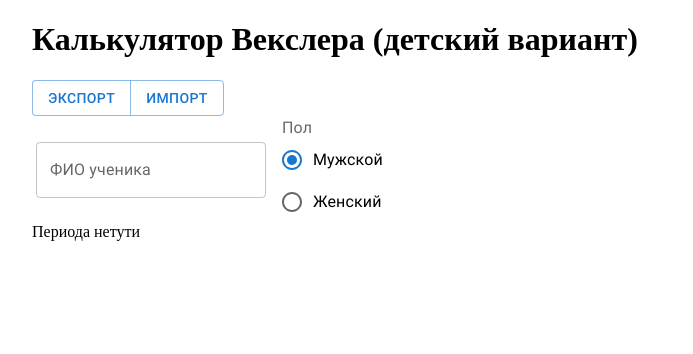
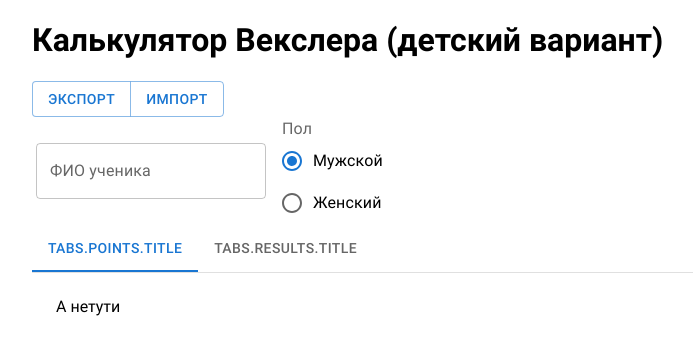
Before and after one commit to mariia-kovsharova/Wechsler, a React app: page / in a window 1280 px wide. Shown: the top 354 px of the page, without its empty margins (32-725 px from the left). Built offline with nearby package versions, Linux system fonts and the light colour scheme.

Commit message:
fonts, some features

```diff
--- a/src/domain/entities/period/period.ts
+++ b/src/domain/entities/period/period.ts
@@ -1,23 +1,116 @@
+import { Getter } from '../../../lib/getter';
+import { isNil } from '../../../lib/utils';
+import {
+    ArithmeticSubtest, AwarenessSubtest, ComprehensibilitySubtest,
+    CubesSubtest, DetailsSubtest, DigitsRepeatSubtest,
+    EncryptionSubtest, FiguresSubtest, ImagesSubtest,
+    LabyrinthsSubtest, LexicalSubtest, SimilaritySubtest,
+} from '../subtests';
 import { Subtest } from '../subtests/subtest';
 
 const MINIMAL_COUNT_OF_TESTS_IN_GROUP = 4;
 const MAXIMUM_COUNT_OF_TESTS_IN_GROUP = 6;
 
-export abstract class Period {
+export interface IPeriod {
+    awareness: AwarenessSubtest;
+    // comprehensibility: ComprehensibilitySubtest;
+    // arithmetic: ArithmeticSubtest;
+    // similarity: SimilaritySubtest;
+    // lexical: LexicalSubtest;
+    // digitsRepeat: DigitsRepeatSubtest;
+    // details: DetailsSubtest;
+    // images: ImagesSubtest;
+    // cubes: CubesSubtest;
+    // figures: FiguresSubtest;
+    // encription: EncryptionSubtest;
+    // labyrinth: LabyrinthsSubtest;
+}
+
+export type TestName = keyof IPeriod;
+
+export abstract class Period implements Readonly<IPeriod> {
     public readonly description: string;
 
-    private verbalSubtests: ReadonlyArray<Subtest>;
+    private _awareness!: AwarenessSubtest;
 
-    private inverbalSubtests: ReadonlyArray<Subtest>;
+    public get awareness(): AwarenessSubtest {
+        return this._awareness;
+    }
+
+    protected set awareness(value: AwarenessSubtest) {
+        this._awareness = value;
+    }
+
+    protected comprehensibility!: ComprehensibilitySubtest;
+
+    // public get comprehensibility(): ComprehensibilitySubtest {
+    //     return this._comprehensibility;
+    // }
+
+    protected arithmetic!: ArithmeticSubtest;
+
+    // public get arithmetic(): ArithmeticSubtest {
+    //     return this._arithmetic;
+    // }
+
+    protected similarity!: SimilaritySubtest;
+
+    // public get similarity(): SimilaritySubtest {
+    //     return this._similarity;
+    // }
+
+    protected lexical!: LexicalSubtest;
+
+    // public get lexical(): LexicalSubtest {
+    //     return this._lexical;
+    // }
+
+    protected digitsRepeat!: DigitsRepeatSubtest;
+
+    protected details!: DetailsSubtest;
+
+    protected images!: ImagesSubtest;
+
+    protected cubes!: CubesSubtest;
+
+    protected figures!: FiguresSubtest;
+
+    protected encription!: EncryptionSubtest;
+
+    protected labyrinth!: LabyrinthsSubtest;
 
     constructor(description: string) {
         this.description = description;
-        this.verbalSubtests = this.getVerbalSubtests();
-        this.inverbalSubtests = this.getInverbalSubtests();
+        this.initVerbalSubtests();
+        this.initInverbalSubtests();
+        this.validateSubtests();
     }
 
-    protected abstract getVerbalSubtests(): ReadonlyArray<Subtest>;
-    protected abstract getInverbalSubtests(): ReadonlyArray<Subtest>;
+    protected abstract initVerbalSubtests(): void;
+
+    protected abstract initInverbalSubtests(): void;
+
+    public get verbalSubtests(): ReadonlyArray<Subtest> {
+        return [
+            this.awareness,
+            this.comprehensibility,
+            this.arithmetic,
+            this.similarity,
+            this.lexical,
+            this.digitsRepeat,
+        ];
+    }
+
+    public get inverbalSubtests(): ReadonlyArray<Subtest> {
+        return [
+            this.details,
+            this.images,
+            this.cubes,
+            this.figures,
+            this.encription,
+            this.labyrinth,
+        ];
+    }
 
     // public getInvalidTests(): TestError[] {
     //     const mapper = (test: AbstractTest) => test.validate();
@@ -30,16 +123,9 @@ export abstract class Period {
     //     return verbal.concat(inverbal);
     // }
 
-    // public updateTestValue(name: string, newValue: number | null): void {
-    //     // TODO: в ФП стиле будет не мутация, а создание нового теста. Только как определить?
-    //     const unchangedTests = this.tests.filter((test: AbstractTest) => test.getName() !== name);
-    //     const changedTest = this.tests.find((test: AbstractTest) => test.getName() === name);
-
-    //     if (changedTest) {
-    //         changedTest.rawPoints = newValue;
-    //         this.tests = [...unchangedTests, changedTest];
-    //     }
-    // }
+    public updateTestValue(name: keyof IPeriod, value: number | null): void {
+        this[name].rawPoints = value;
+    }
 
     // public isTestCountValid(): boolean {
     //     const filledVerbalTests = this.verbalTests.filter((test: AbstractTest) => !test.isEmpty());
@@ -61,14 +147,6 @@ export abstract class Period {
     //     return this.calculateResult(this.inverbalTests);
     // }
 
-    // public get verbalTests(): ReadonlyArray<AbstractTest> {
-    //     return this.tests.filter((test: AbstractTest): boolean => test.isVerbal());
-    // }
-
-    // public get inverbalTests(): ReadonlyArray<AbstractTest> {
-    //     return this.tests.filter((test: AbstractTest): boolean => test.isInverbal());
-    // }
-
     // private calculateResult(values: ReadonlyArray<AbstractTest>): ReadonlyMap<string, IResult> {
     //     return values.reduce((map, test) => {
     //         const name = test.getName();
@@ -83,5 +161,16 @@ export abstract class Period {
     //     }, new Map());
     // }
 
+    private validateSubtests(): void | never {
+        const areVerbalSubtestsInitialized = this.verbalSubtests.every(x => !isNil(x));
+        const areInverbalSubtestsInitialized = this.inverbalSubtests.every(x => !isNil(x));
 
+        if (!areVerbalSubtestsInitialized) {
+            throw new Error('One of verbal test is not initialized!');
+        }
+
+        if (!areInverbalSubtestsInitialized) {
+            throw new Error('One of inverbal test is not initialized!');
+        }
+    }
 }
--- a/src/index.scss
+++ b/src/index.scss
@@ -1,5 +1,9 @@
 @import "styles/mixins";
 @import "styles/typography.scss";
+
+body {
+    font-family: "Roboto";
+}
 
 .student_container {
     display: flex !important;
--- /dev/null
+++ b/src/lib/getter.ts
@@ -0,0 +1,12 @@
+/* eslint-disable @typescript-eslint/no-unsafe-return */
+/* eslint-disable @typescript-eslint/no-unsafe-member-access */
+// eslint-disable-next-line @typescript-eslint/ban-types
+export function Getter<T extends Object>(target: T, propertyName: string) {
+    Object.defineProperty(target, propertyName, {
+        get: function () { return this['_' + propertyName]; },
+        set: function (value: unknown) { this['_' + propertyName] = value; },
+        enumerable: true,
+        configurable: false,
+        writable: false,
+    });
+}
--- a/src/lib/utils.ts
+++ b/src/lib/utils.ts
@@ -11,6 +11,18 @@ export const isNumber = (value: unknown): value is number => typeof value === 'n
 
 export const isString = (value: unknown): value is string => typeof value === 'string';
 
-export const isNumericString = (str: string): boolean => /^\d*$/.test(str);
+export const isNumericString = (value: unknown): value is string => isString(value) && /^\d*$/.test(value);
 
 export const getCurrentDate = (): Date => new Date(Date.now());
+
+export const coerceToNumber = (value: unknown): number | null => {
+    if (isNumber(value)) {
+        return value;
+    }
+
+    if (isNumericString(value)) {
+        return Number.parseInt(value, 10);
+    }
+
+    return null;
+};
--- /dev/null
+++ b/src/locales/ru/range.json
@@ -0,0 +1,5 @@
+{
+    "five-years": {
+        "from-zero-to-three": "5 лет 0 месяцев - 5 лет 3 месяца"
+    }
+}
--- a/src/ui/Tabs/TabsSection.tsx
+++ b/src/ui/Tabs/TabsSection.tsx
@@ -1,10 +1,45 @@
+import { TabList, TabPanel } from '@mui/lab';
+import { TabContext } from '@mui/lab';
+import { Box, Tab } from '@mui/material';
+import React, { useState } from 'react';
 import { useTranslation } from 'react-i18next';
-import { usePeriodStorage } from '../../repository/storageAdapter';
+import { RawTestsTable } from '../Test';
+
+enum TabId {
+    RawTest = 'raw-test',
+    Result = 'result',
+}
+
+type TabUiState = {
+    selectedTab: TabId;
+};
+
+const INITIAL_STATE: TabUiState = {
+    selectedTab: TabId.RawTest,
+};
 
 export const TabsSection = (): JSX.Element => {
     const { t } = useTranslation();
-    const { period } = usePeriodStorage();
+    const [state, setState] = useState<TabUiState>(INITIAL_STATE);
 
-    return (<div>{ period?.description ?? 'Периода нетути'  }</div>);
+    const handleTabChange = (_event: React.ChangeEvent<unknown>, selectedTab: TabId): void => {
+        setState({ selectedTab });
+    };
 
+    return (
+        <React.Fragment>
+            <TabContext value={state.selectedTab}>
+                <Box sx={{ borderBottom: 1, borderColor: 'divider' }}>
+                    <TabList onChange={handleTabChange} aria-label="tabs">
+                        <Tab label={t('tabs.points.title')} value={TabId.RawTest} />
+                        <Tab label={t('tabs.results.title')} value={TabId.Result} />
+                    </TabList>
+                </Box>
+                <TabPanel id="points" value={TabId.RawTest}>
+                    <RawTestsTable></RawTestsTable>
+                </TabPanel>
+                <TabPanel id="results" value={TabId.Result}>Item Two</TabPanel>
+            </TabContext>
+        </React.Fragment>
+    );
 };
--- /dev/null
+++ b/src/ui/Test/TestGroup/RawTestsTable.tsx
@@ -0,0 +1,65 @@
+import { TableContainer, Table, TableHead, TableRow, TableCell, TableBody } from '@mui/material';
+import React from 'react';
+import { useTranslation } from 'react-i18next';
+import { usePeriodStorage } from '../../../repository/storageAdapter';
+
+// const renderTableBlock = (
+//     t: TFunction<'translation'>,
+//     type: string,
+//     tests: AbstractTest[],
+//     invalidFields: TestError[],
+//     onChange: RawTestsChangeHandler,
+// ): JSX.Element => {
+//     const pairs = tests.map<TestPair>((test: AbstractTest) => [test.getName(), test.getRawPoints()]);
+
+//     return (
+//         <TableContainer>
+//             <Table className="subtests-table" stickyHeader aria-label="sticky caption table">
+//                 <caption>{t(`table.header.${type}`)}</caption>
+//                 <TableHead>
+//                     <TableRow>
+//                         <TableCell>{t('table.header.name')}</TableCell>
+//                         <TableCell align="right">{t('table.header.points')}</TableCell>
+//                     </TableRow>
+//                 </TableHead>
+//                 <TableBody>
+//                     {pairs.map(([name, points]: TestPair) => {
+//                         const handler = onChange(name);
+//                         const isInvalid = !!invalidFields.find((error: TestError) => error.name === name);
+//                         const classNames = {
+//                             points: true,
+//                             'points-invalid': isInvalid,
+//                         };
+//                         return (
+//                             <TableRow key={name}>
+//                                 <TableCell component="th" scope="row">
+//                                     {t(`test.${name}`)}
+//                                 </TableCell>
+//                                 <TableCell align="right" className={formatClassNames(classNames)}>
+//                                     <input onChange={(e) => handler(e)} value={`${points ?? ''}`} />
+//                                 </TableCell>
+//                             </TableRow>
+//                         );
+//                     })}
+//                 </TableBody>
+//             </Table>
+//         </TableContainer>
+//     );
+// };
+
+export const RawTestsTable = (): JSX.Element => {
+    const { t } = useTranslation();
+    const { period } = usePeriodStorage();
+
+    // const orderedVerbalTests = [...period.verbalTests].sort(testComparator);
+    // const orderedInverbalTests = [...period.inverbalTests].sort(testComparator);
+
+    // const verbalTestsTable = renderTableBlock(t, 'verbal', orderedVerbalTests, invalidFields, onChange);
+    // const inverbalTestsTable = renderTableBlock(t, 'inverbal', orderedInverbalTests, invalidFields, onChange);
+
+    return (
+        <React.Fragment>
+            { period ? t(period.description) : 'А нетути'}
+        </React.Fragment>
+    );
+};
--- /dev/null
+++ b/src/ui/Test/index.ts
@@ -0,0 +1 @@
+export * from './TestGroup/RawTestsTable';
--- a/tsconfig.json
+++ b/tsconfig.json
@@ -18,7 +18,8 @@
     "resolveJsonModule": true,
     "isolatedModules": true,
     "noEmit": true,
-    "jsx": "react-jsx"
+    "jsx": "react-jsx",
+    "experimentalDecorators": true
   },
   "include": [
     "src",
```
Also changed, not shown: src/domain/entities/period/five-years/five-year-zero-three.ts (+16 -21 lines), src/domain/use-cases/UpdatePeriodSubtest.ts (added, +30 -0 lines).
